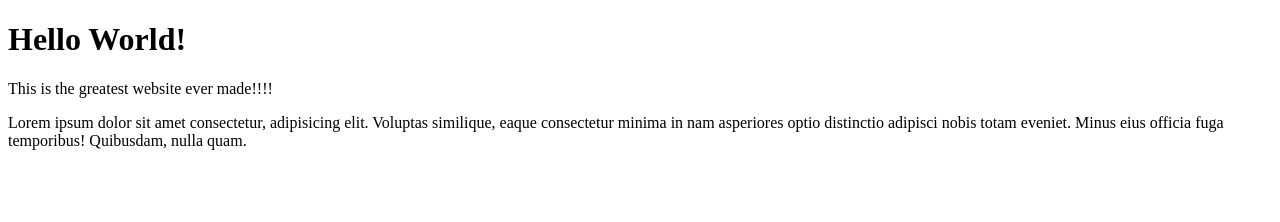
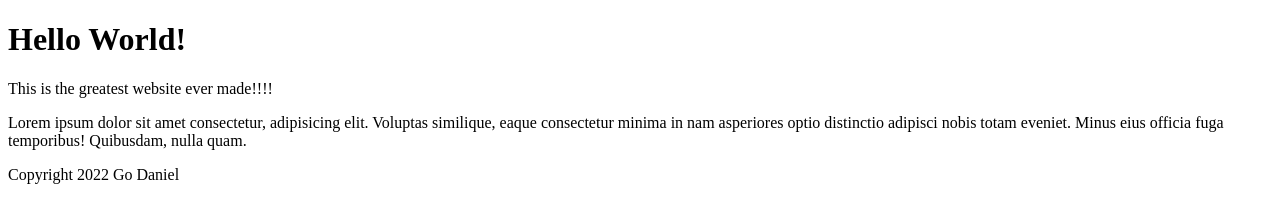
Before and after one commit to DanRamsauer/branching, a plain HTML site: page index.html in a window 1280 px wide. Drawn offline with Linux system fonts and the light colour scheme.

Commit message:
added a footer

```diff
--- a/index.html
+++ b/index.html
@@ -11,6 +11,11 @@
 	<p>This is the greatest website ever made!!!!</p>
 	<atricle class="featureBranch">
 		<p>Lorem ipsum dolor sit amet consectetur, adipisicing elit. Voluptas similique, eaque consectetur minima in nam asperiores optio distinctio adipisci nobis totam eveniet. Minus eius officia fuga temporibus! Quibusdam, nulla quam.</p>
+		<footer>
+			<div class="wrapper">
+				<p>Copyright 2022 Go Daniel</p>
+			</div>
+		</footer>
 	</atricle>
 </body>
 </html>
```
